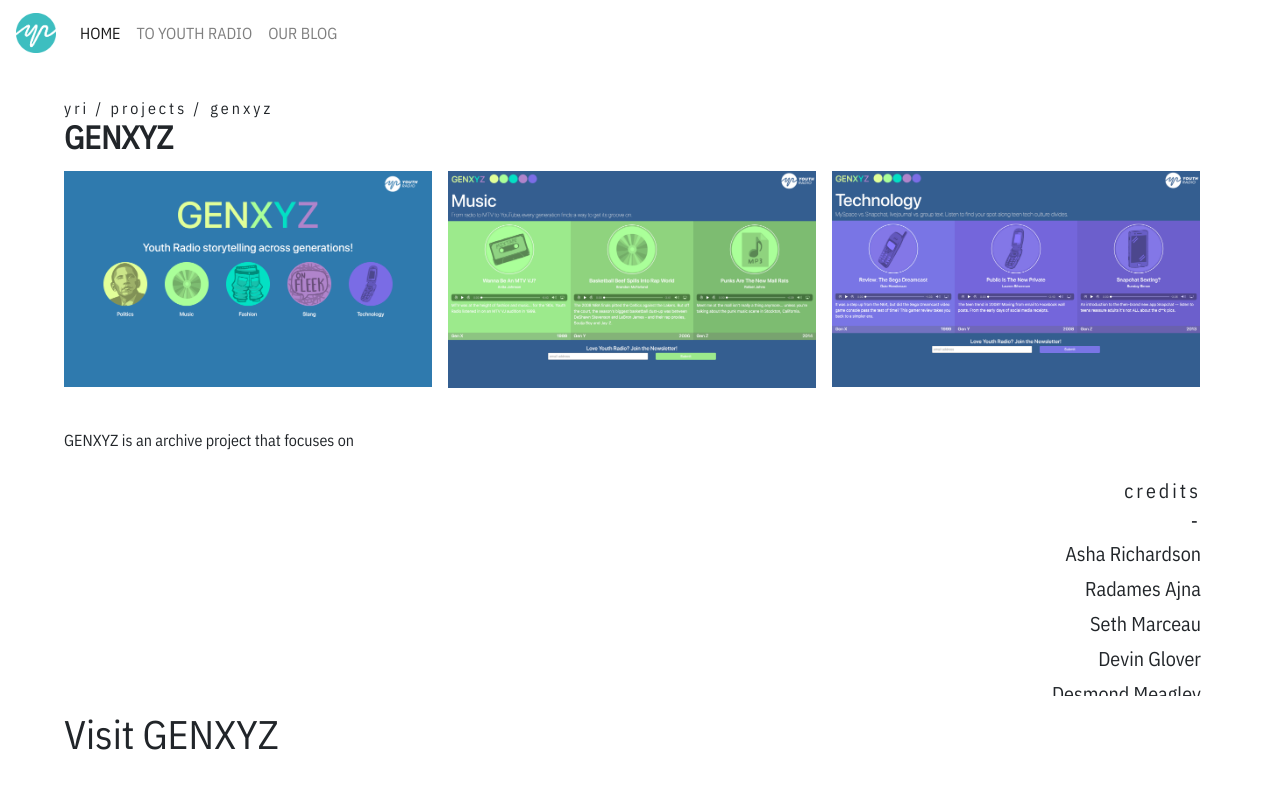
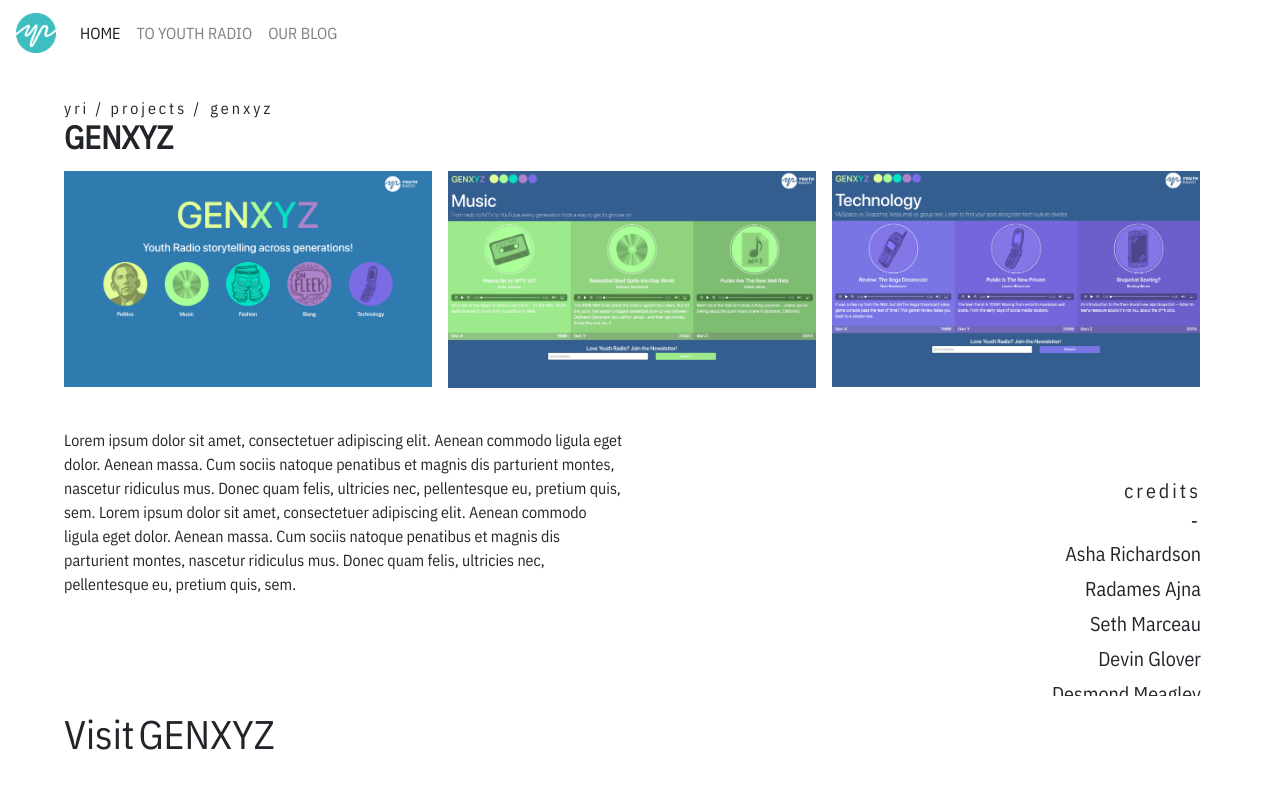
Before and after one commit to youthradio/YRIPortfolio, a Jekyll site: the page built from _projects/GENXYZ.md, in a window 1280 px wide and 900 px high, scrolled down 900 px. Shown: the top 789 px of the window. Built offline with Jekyll 4.4.1, drawn with Linux system fonts in a browser that asks for light colours.

Commit message:
Revert "jesus christ"
This reverts commit 7e7abea9bb40890064edabf8f36d473d6df2b111.

```diff
--- a/_includes/nav.html
+++ b/_includes/nav.html
@@ -21,10 +21,10 @@
           </div>
         </li>-->
         <li class="nav-item">
-          <a class="nav-link" target="_new" href="https://youthradio.org">TO YOUTH RADIO</a>
+          <a class="nav-link" href="https://youthradio.org">TO YOUTH RADIO</a>
         </li>
         <li class="nav-item">
-          <a class="nav-link" target="_new" href="https://youthradio.org/category/apps/">OUR BLOG</a>
+          <a class="nav-link" href="https://youthradio.org/category/apps/">OUR BLOG</a>
         </li
         <li class="nav-item">
           <a href="#" class="nav-link" id="back">
--- a/_includes/project-description.html
+++ b/_includes/project-description.html
@@ -55,7 +55,7 @@
         </ul>
       </div>
       <div class="h1 nounderline">
-        <a id="P1Link" class="" href="{{ page.projecturl }}">Visit<span id="" class="pl-2">{{ page.title }}</span></a>
+        <a id="P1Link" class="" href="{{ page.projecturl }}">Visit<span id="" class="pl-1">{{ page.title }}</span></a>
       </div>
 
     </div>
--- a/_includes/project-list.html
+++ b/_includes/project-list.html
@@ -14,7 +14,7 @@
           </div>
         </div>
 
-        <div class="lead sub-lead">
+        <div class="lead">
           <p>Where young people combine programming and journalism to develop new tools, and tell dynamic stories about issues facing their environment and their community.</p>
         </div>
       </div>
--- a/_projects/GENXYZ.md
+++ b/_projects/GENXYZ.md
@@ -9,4 +9,10 @@
 
 ---
 
-GENXYZ is an archive project that focuses on
+Lorem ipsum dolor sit amet, consectetuer adipiscing elit. Aenean commodo ligula
+  eget dolor. Aenean massa. Cum sociis natoque penatibus et magnis dis parturient
+  montes, nascetur ridiculus mus. Donec quam felis, ultricies nec, pellentesque
+  eu, pretium quis, sem. Lorem ipsum dolor sit amet, consectetuer adipiscing elit. Aenean commodo ligula
+  eget dolor. Aenean massa. Cum sociis natoque penatibus et magnis dis parturient
+  montes, nascetur ridiculus mus. Donec quam felis, ultricies nec, pellentesque
+eu, pretium quis, sem.
```
Also changed, not shown: _projects/5-Dollar-Challenge.md (+1 -3 lines), assets/img/FC/2.png (added), assets/img/FC/6.png (added), 2 other files.
